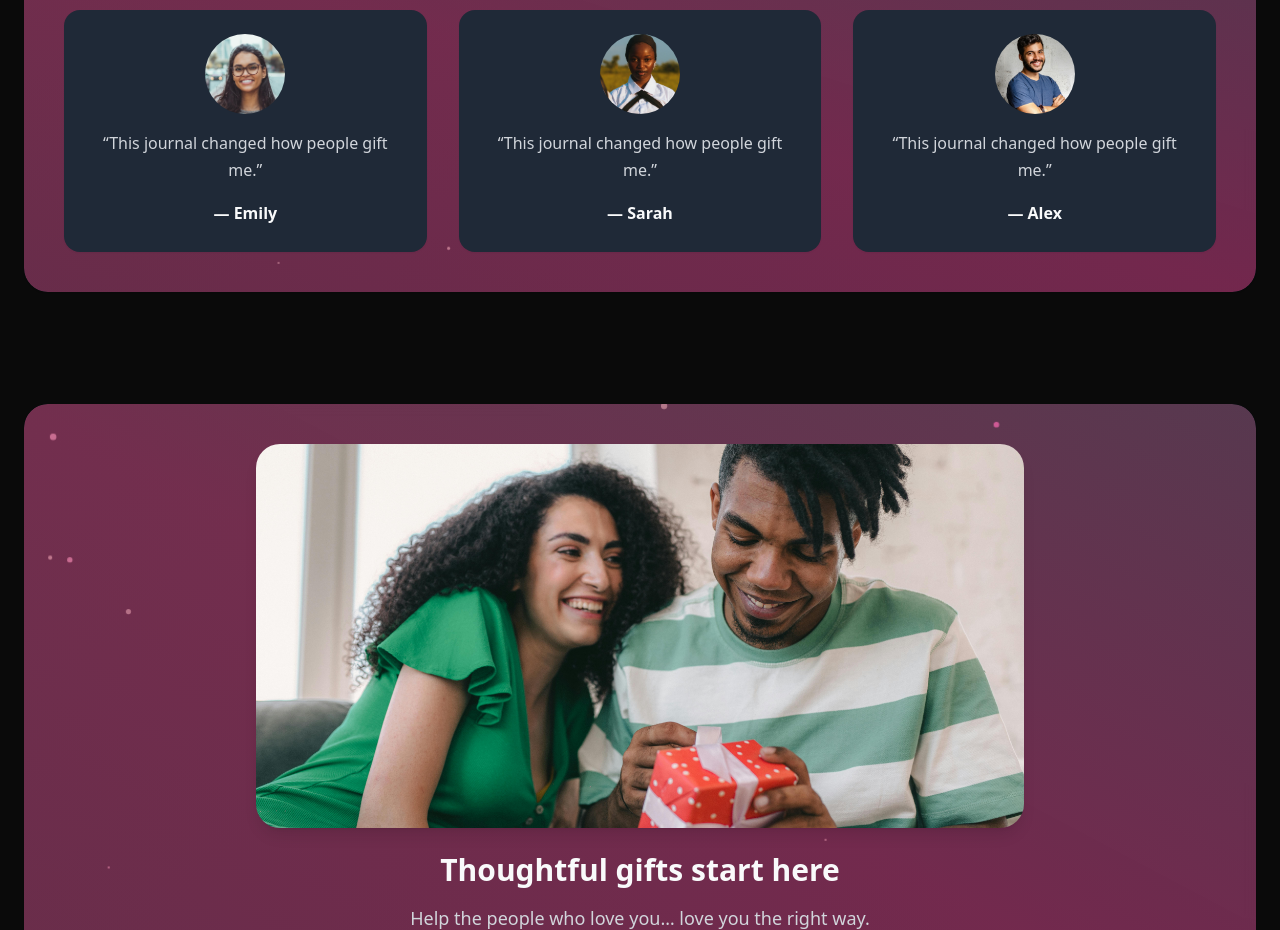
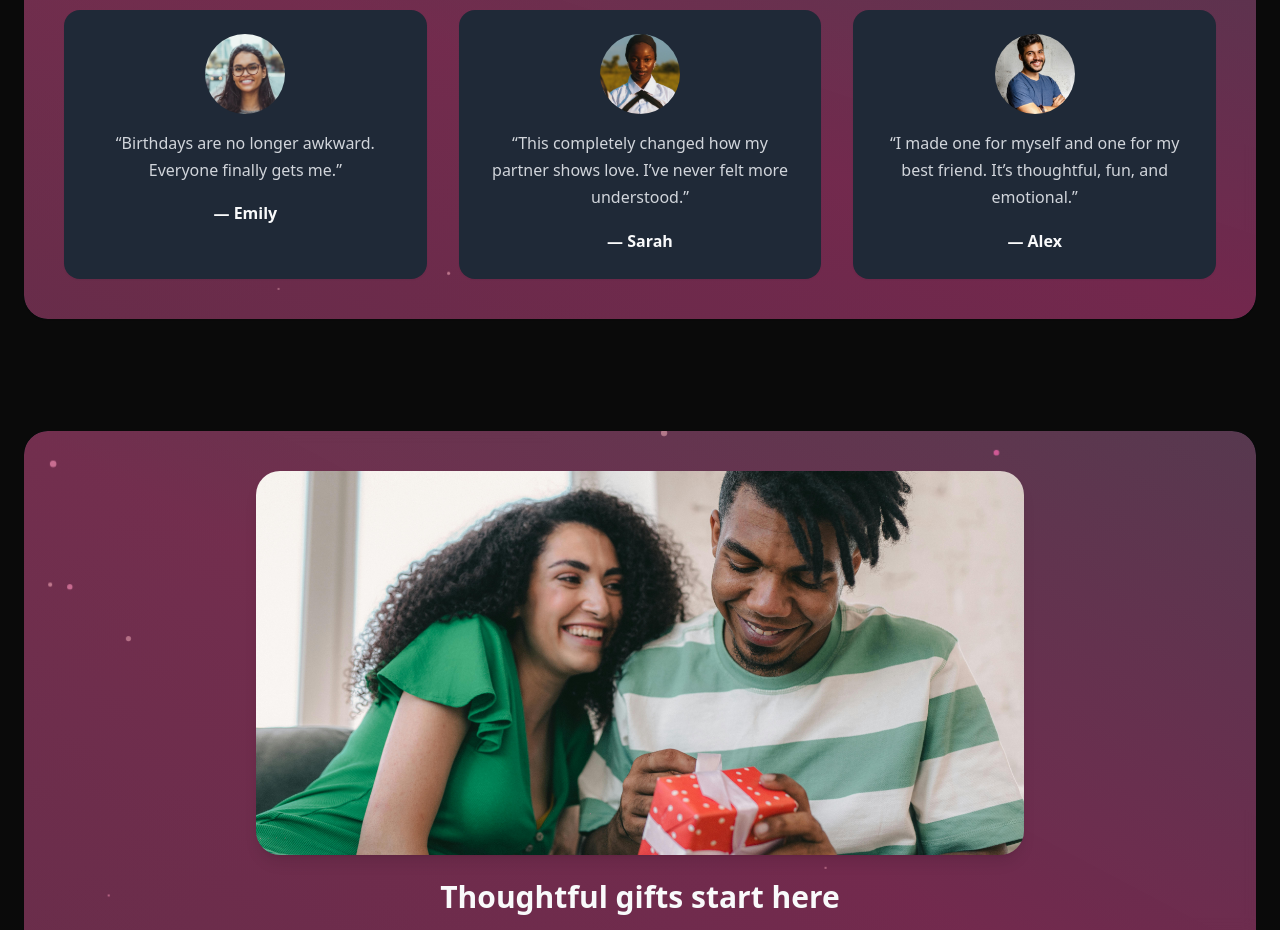
Before and after one commit to GiftMeRight/Gift-Me-Right-Official, a Next.js app: page / in a window 1280 px wide. Shown: the part 2620-3550 px from the top of the page. Built offline with nearby package versions, Linux system fonts and the light colour scheme.

Commit message:
Update page.jsx

```diff
--- a/app/page.jsx
+++ b/app/page.jsx
@@ -181,9 +181,23 @@ export default function HomePage() {
 
         <div className="grid md:grid-cols-3 gap-8 mt-8">
           {[
-            { img: "/images/testimonial1.jpg", name: "Emily" },
-            { img: "/images/testimonial2.jpg", name: "Sarah" },
-            { img: "/images/testimonial3.jpg", name: "Alex" },
+            {
+              img: "/images/testimonial1.jpg",
+              name: "Emily",
+              quote: "Birthdays are no longer awkward. Everyone finally gets me.",
+            },
+            {
+              img: "/images/testimonial2.jpg",
+              name: "Sarah",
+              quote:
+                "This completely changed how my partner shows love. I’ve never felt more understood.",
+            },
+            {
+              img: "/images/testimonial3.jpg",
+              name: "Alex",
+              quote:
+                "I made one for myself and one for my best friend. It’s thoughtful, fun, and emotional.",
+            },
           ].map((item, idx) => (
             <div
               key={idx}
@@ -193,7 +207,7 @@ export default function HomePage() {
                 <Image src={item.img} alt={item.name} fill className="object-cover" />
               </div>
               <p className="text-gray-700 dark:text-gray-300 text-center">
-                “This journal changed how people gift me.”
+                “{item.quote}”
               </p>
               <p className="mt-4 font-semibold text-center text-gray-900 dark:text-gray-50">
                 — {item.name}
@@ -202,6 +216,7 @@ export default function HomePage() {
           ))}
         </div>
       </SectionGlow>
+
 
       {/* FINAL CTA */}
       <SectionGlow>
```
